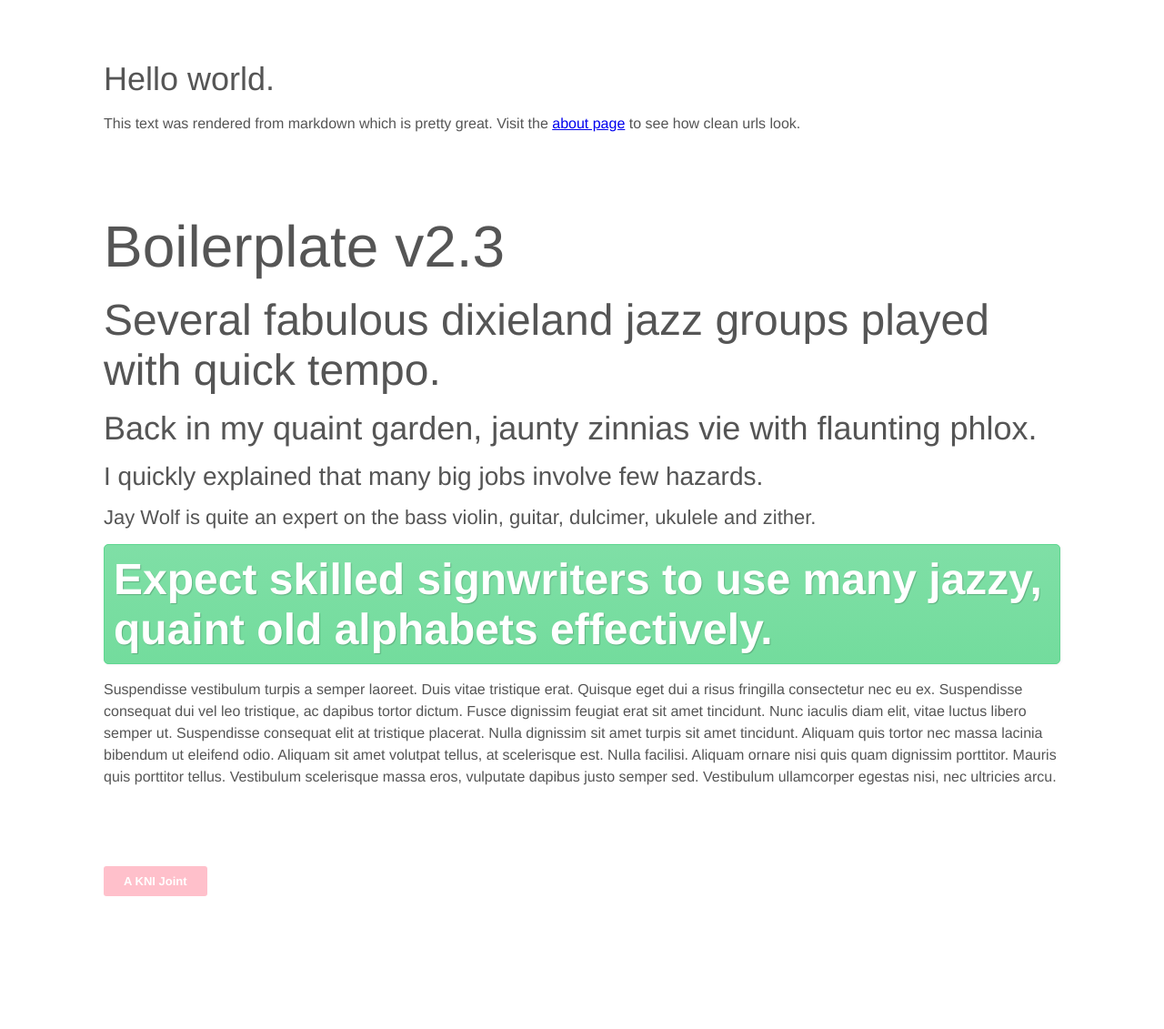
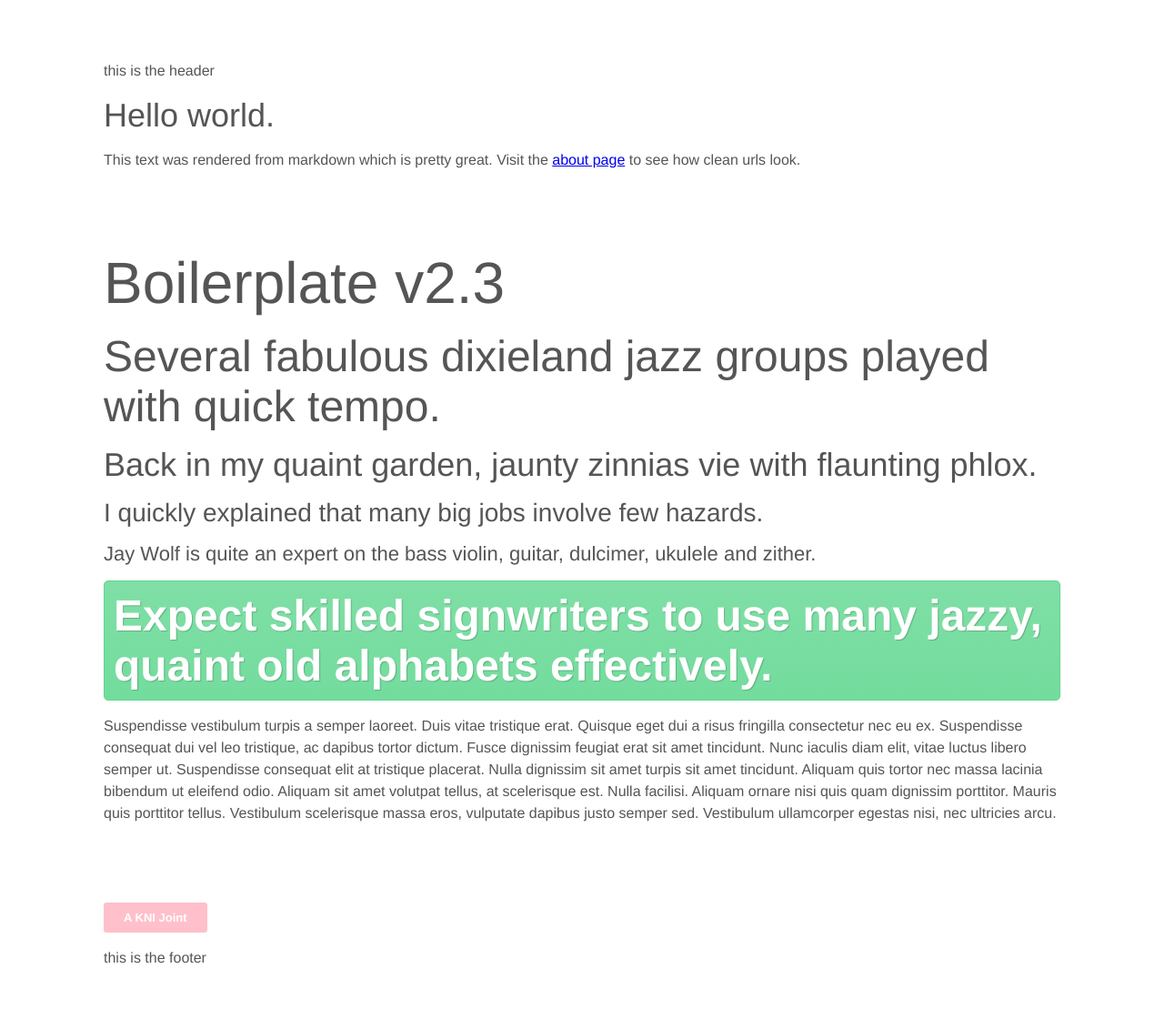
Before and after one commit to dbox/radicle, a web app: file public/index.html in a window 1280 px wide. Shown: the whole page at 91% size. Before the commit the page ends 1035 px from the top, so only its background shows below. Run offline with its HTML, style and script files only (its server is not run), Linux system fonts and the light colour scheme.

Commit message:
moved header and footer to partial folder

```diff
--- a/public/index.html
+++ b/public/index.html
@@ -24,6 +24,9 @@
     <title>Default Page Title</title><link rel='stylesheet' href='stylus/site.css' />
   </head>
   <body class="home">
+    <header>
+      <p>this is the header</p>
+    </header>
     <p><h3 id="hello-world-">Hello world.</h3>
 <p>This text was rendered from markdown which is pretty great.
 Visit the <a href="about.html">about page</a> to see how clean urls look.</p>
@@ -37,6 +40,9 @@ Visit the <a href="about.html">about page</a> to see how clean urls look.</p>
       <h5>Jay Wolf is quite an expert on the bass violin, guitar, dulcimer, ukulele and zither. </h5>
       <h6>Expect skilled signwriters to use many jazzy, quaint old alphabets effectively.</h6>
       <p>Suspendisse vestibulum turpis a semper laoreet. Duis vitae tristique erat. Quisque eget dui a risus fringilla consectetur nec eu ex. Suspendisse consequat dui vel leo tristique, ac dapibus tortor dictum. Fusce dignissim feugiat erat sit amet tincidunt. Nunc iaculis diam elit, vitae luctus libero semper ut. Suspendisse consequat elit at tristique placerat. Nulla dignissim sit amet turpis sit amet tincidunt. Aliquam quis tortor nec massa lacinia bibendum ut eleifend odio. Aliquam sit amet volutpat tellus, at scelerisque est. Nulla facilisi. Aliquam ornare nisi quis quam dignissim porttitor. Mauris quis porttitor tellus. Vestibulum scelerisque massa eros, vulputate dapibus justo semper sed. Vestibulum ullamcorper egestas nisi, nec ultricies arcu.</p>
-    </section><a href="http://kurtnoble.com" class="btn">A KNI Joint</a><script src='js/build.js'></script>
+    </section><a href="http://kurtnoble.com" class="btn">A KNI Joint</a>
+    <footer>
+      <p>this is the footer</p>
+    </footer><script src='js/build.js'></script>
   </body>
 </html>
--- /dev/null
+++ b/public/partials/footer.html
@@ -0,0 +1,4 @@
+
+<footer>
+  <p>this is the footer</p>
+</footer>
--- /dev/null
+++ b/public/partials/header.html
@@ -0,0 +1,4 @@
+
+<header>
+  <p>this is the header</p>
+</header>
--- /dev/null
+++ b/views/partials/footer.jade
@@ -0,0 +1,3 @@
+block footer
+  footer
+    p this is the footer
--- /dev/null
+++ b/views/partials/header.jade
@@ -0,0 +1,4 @@
+block header
+
+  header
+    p this is the header
```
Also changed, not shown: public/about.html (+7 -1 lines), public/error.html (+7 -1 lines), views/layout.jade (+9 -0 lines), 2 other files.
